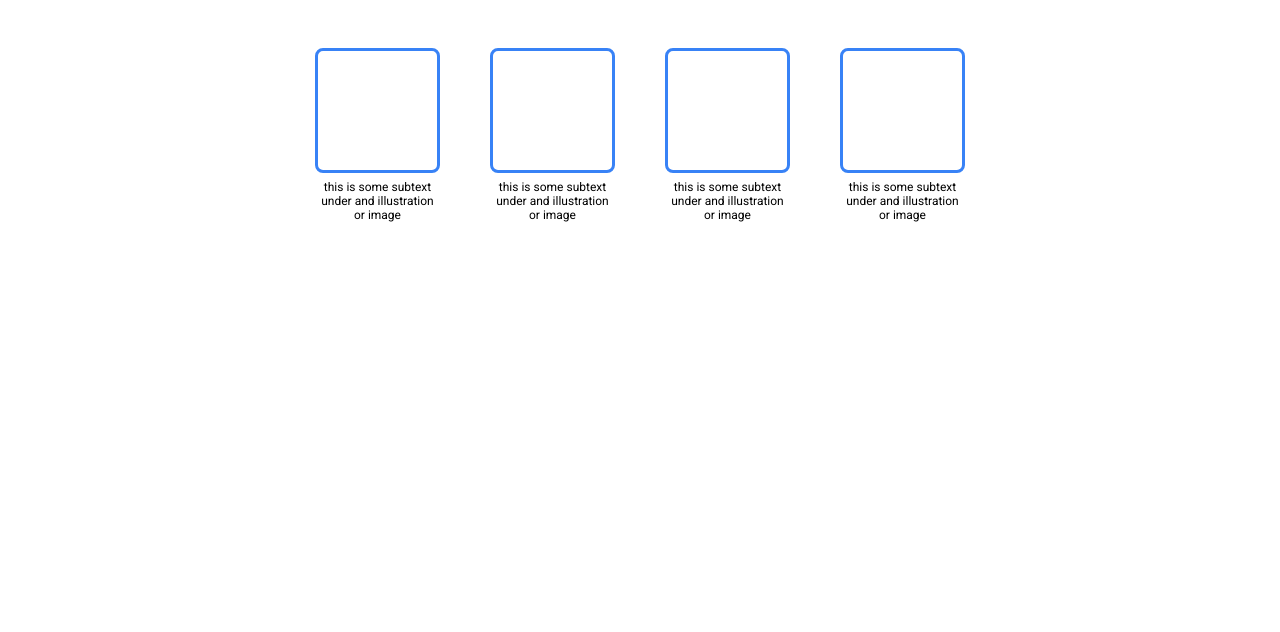
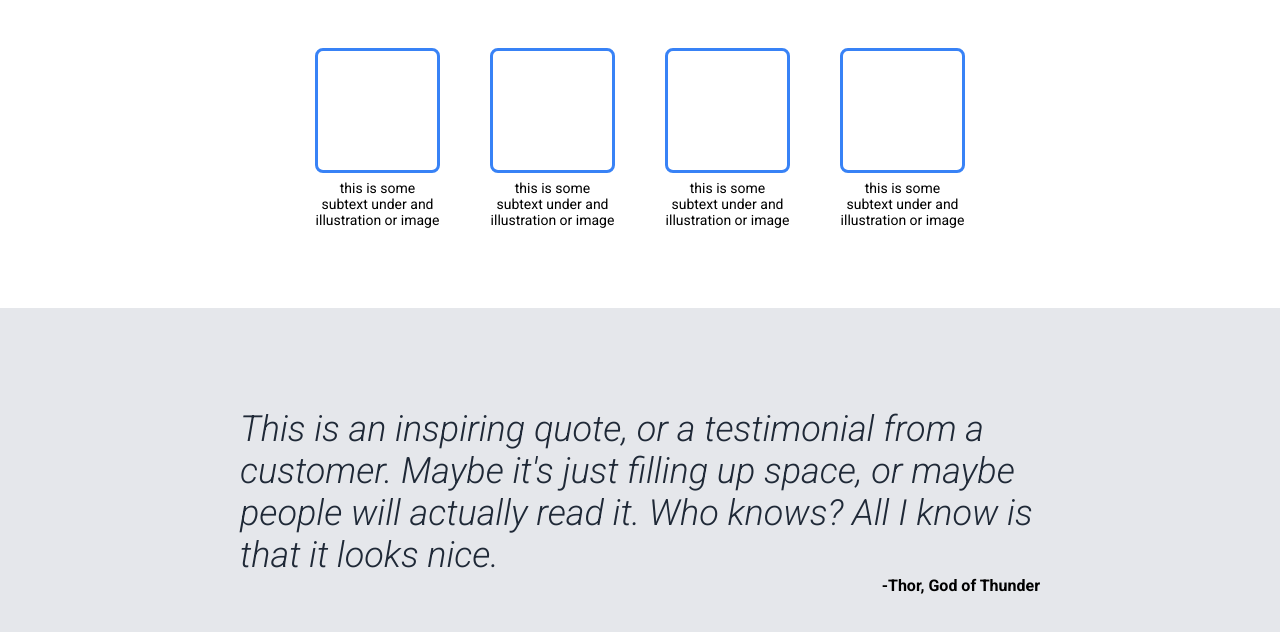
Before and after one commit to andyjuyeda/odin-landing-page, a plain HTML site: page index.html in a window 1280 px wide. Shown: the part 552-1184 px from the top of the page. Before the commit the page ends 824 px from the top, so only its background shows below. Drawn offline with Linux system fonts and the light colour scheme.

Commit message:
Add and style testimonial section of index.html

```diff
--- a/index.html
+++ b/index.html
@@ -29,7 +29,8 @@
     <div class="hero">
         <div class="hero-text">
             <h1>This website is awesome</h1>
-            <p>This website has some subtext that goes her under the main title. It's a smaller font and the color is a lower contrast.</p>
+            <p>This website has some subtext that goes her under the main title. It's a smaller font and the color is a
+                lower contrast.</p>
             <button class="sign-up">Sign up</button>
         </div>
         <img src="https://images.pexels.com/photos/261579/pexels-photo-261579.jpeg" alt="placeholder">
@@ -37,10 +38,29 @@
     <div class="info">
         <h2 class="info-text">Some random information.</h2>
         <div class="thumbnails">
-            <div class="thumbnail_and_text"><div class="thumbnail"></div><p class="thumbnail_text">this is some subtext under and illustration or image</p></div>
-            <div class="thumbnail_and_text"><div class="thumbnail"></div><p class="thumbnail_text">this is some subtext under and illustration or image</p></div>
-            <div class="thumbnail_and_text"><div class="thumbnail"></div><p class="thumbnail_text">this is some subtext under and illustration or image</p></div>
-            <div class="thumbnail_and_text"><div class="thumbnail"></div><p class="thumbnail_text">this is some subtext under and illustration or image</p></div>
+            <div class="thumbnail_and_text">
+                <div class="thumbnail"></div>
+                <p class="thumbnail_text">this is some subtext under and illustration or image</p>
+            </div>
+            <div class="thumbnail_and_text">
+                <div class="thumbnail"></div>
+                <p class="thumbnail_text">this is some subtext under and illustration or image</p>
+            </div>
+            <div class="thumbnail_and_text">
+                <div class="thumbnail"></div>
+                <p class="thumbnail_text">this is some subtext under and illustration or image</p>
+            </div>
+            <div class="thumbnail_and_text">
+                <div class="thumbnail"></div>
+                <p class="thumbnail_text">this is some subtext under and illustration or image</p>
+            </div>
+        </div>
+    </div>
+    <div class="testimonial">
+        <div class="quote">
+            <p class="quote-text">This is an inspiring quote, or a testimonial from a customer. Maybe it's just filling up space,
+                or maybe people will actually read it. Who knows? All I know is that it looks nice.</p>
+            <h4 class="quote-author">-Thor, God of Thunder</h4>
         </div>
     </div>
 </body>
--- a/styles.css
+++ b/styles.css
@@ -111,7 +111,26 @@ nav ul li a {
 }
 
 .thumbnail_text {
-    font-size: 12px;
+    font-size: 14px;
     text-align: center;
-    padding: 7px 0 50px 0;
+    padding: 7px 0 80px 0;
 }
+
+.testimonial {
+    background: var(--grey);
+}
+
+.quote {
+    padding: 100px 240px 0 240px;
+}
+.quote-text {
+   color: var(--dark);
+   font-size: 36px;
+   font-style: italic;
+   font-weight: 300;
+}
+
+.quote-author {
+    text-align: right;
+    padding-bottom: 90px;
+}
```
